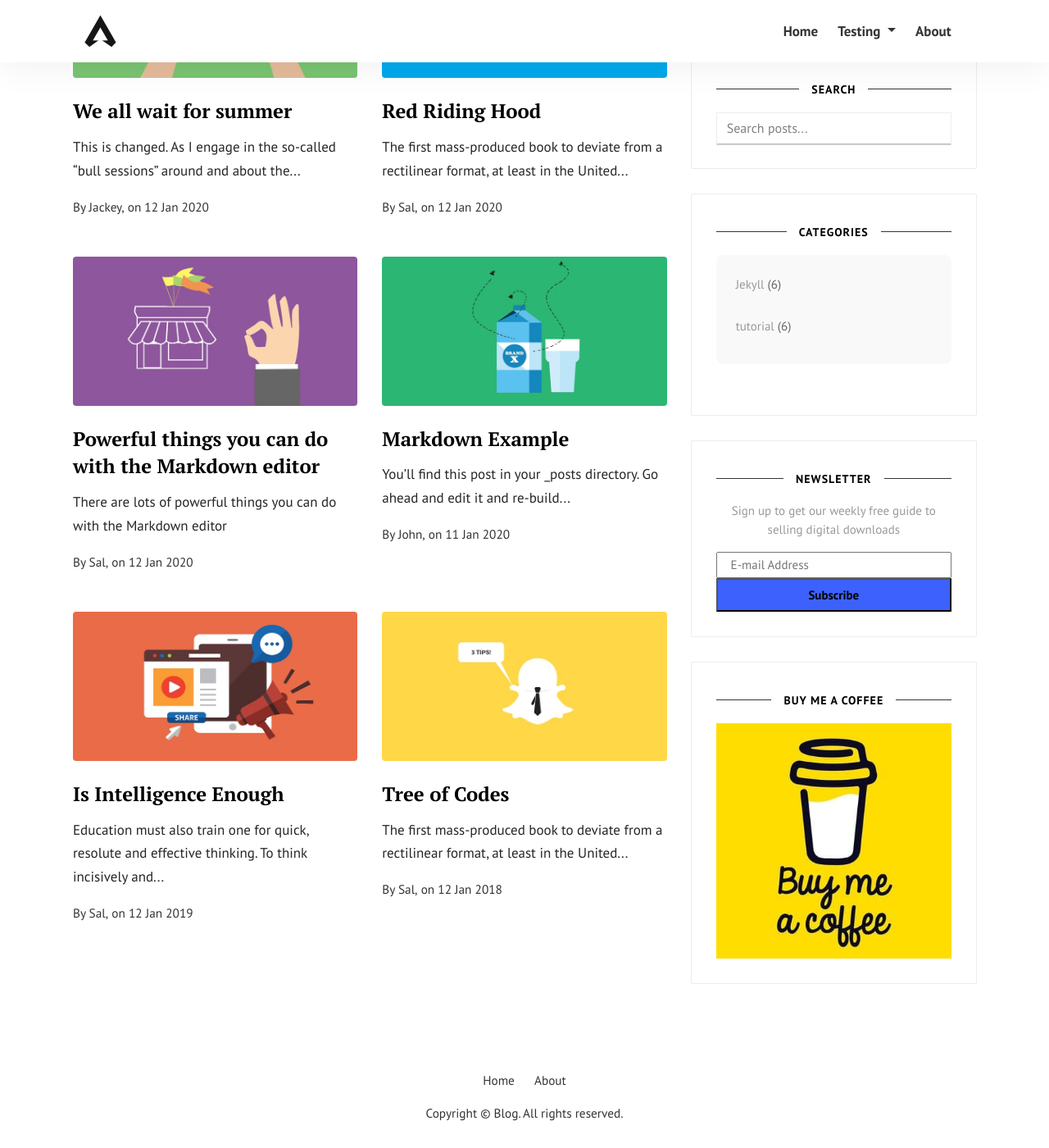
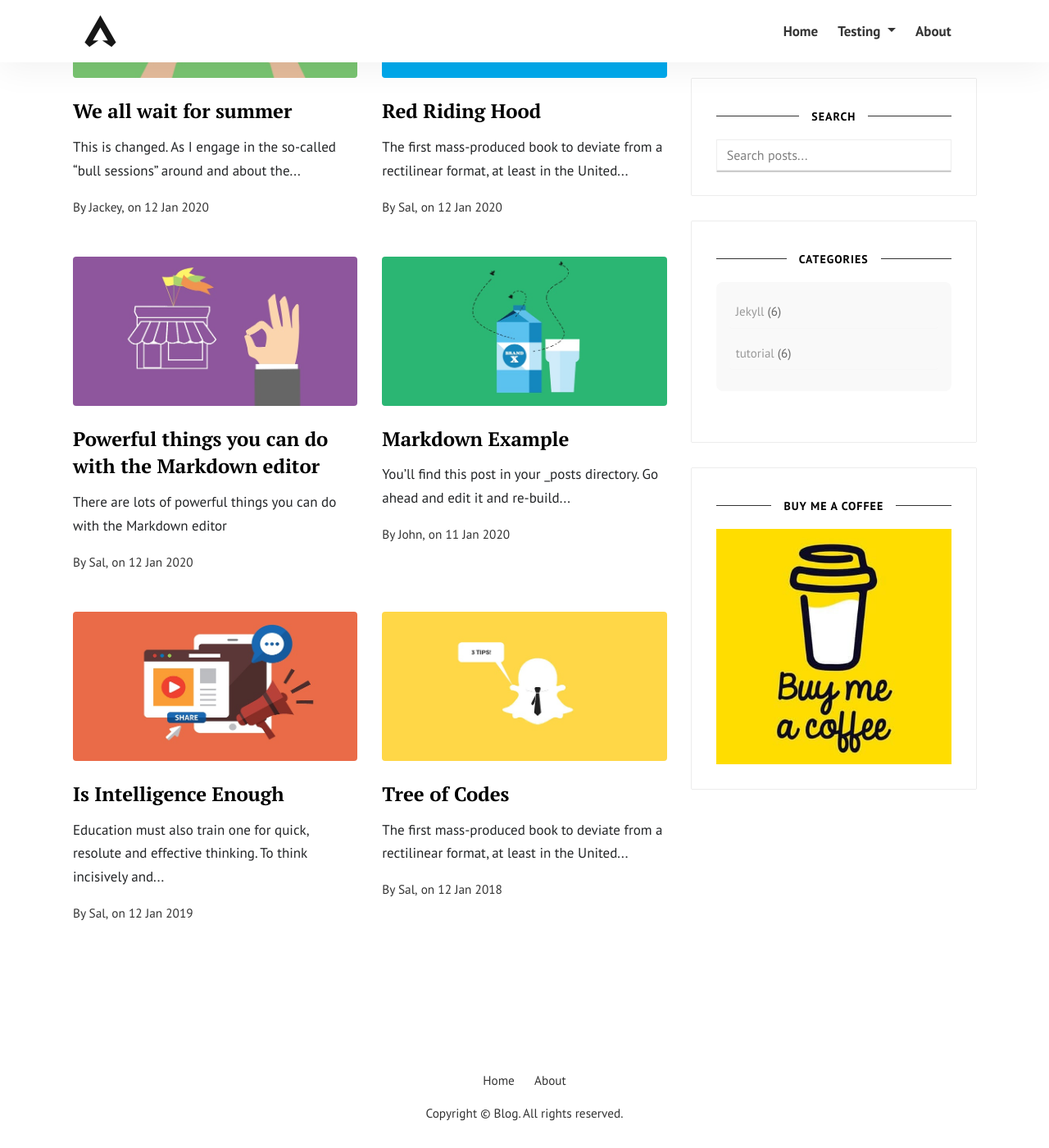
Before and after one commit to ltphuong/ltphuong.github.io, a Jekyll site: the page built from index.html, in a window 1280 px wide and 1400 px high, scrolled down 799 px. Shown: the whole window at 82% size. Built offline with Jekyll 4.4.1, drawn with Linux system fonts in a browser that asks for light colours; the list of posts is cut into pages by our own code; comment, search, counter and statistics services are not loaded.

Commit message:
remove new letter out of sidebar

```diff
--- a/_includes/newsletter.html
+++ /dev/null
@@ -1,28 +0,0 @@
-<!-- Go to your Mailchimp account/Lists/Sign Up Forms/Embedded forms and replace the code below with your own  -->
-
-<!-- Begin MailChimp Signup Form -->
-<link href="//cdn-images.mailchimp.com/embedcode/classic-10_7.css" rel="stylesheet" type="text/css">
-<style type="text/css">
-	#mc_embed_signup{background:#fff; clear:left; }
-	/* Add your own MailChimp form style overrides in your site stylesheet or in this style block.
-	   We recommend moving this block and the preceding CSS link to the HEAD of your HTML file. */
-</style>
-<div id="mc_embed_signup">
-<form action="https://wowthemes.us11.list-manage.com/subscribe/post?u=8aeb20a530e124561927d3bd8&amp;id=8c3d2d214b" method="post" id="mc-embedded-subscribe-form" name="mc-embedded-subscribe-form" class="validate" target="_blank" novalidate>
-	<div id="mc_embed_signup_scroll">
-	<h2>Sign up to get our weekly free guide to selling digital downloads</h2>
-
-<div class="mc-field-group">
-	<input type="email" value="" name="EMAIL" class="required email" id="mce-EMAIL" placeholder="E-mail Address">
-</div>
-	<div id="mce-responses" class="clear">
-		<div class="response" id="mce-error-response" style="display:none"></div>
-		<div class="response" id="mce-success-response" style="display:none"></div>
-	</div>    <!-- real people should not fill this in and expect good things - do not remove this or risk form bot signups-->
-	<div style="position: absolute; left: -5000px;" aria-hidden="true"><input type="text" name="b_8aeb20a530e124561927d3bd8_8c3d2d214b" tabindex="-1" value=""></div>
-	<div class="clear"><input type="submit" value="Subscribe" name="subscribe" id="mc-embedded-subscribe" class="button"></div>
-	</div>
-</form>
-</div>
-<script type='text/javascript' src='//s3.amazonaws.com/downloads.mailchimp.com/js/mc-validate.js'></script><script type='text/javascript'>(function($) {window.fnames = new Array(); window.ftypes = new Array();fnames[0]='EMAIL';ftypes[0]='email';fnames[3]='MMERGE3';ftypes[3]='text';fnames[1]='MMERGE1';ftypes[1]='text';fnames[2]='MMERGE2';ftypes[2]='text';fnames[4]='MMERGE4';ftypes[4]='text';fnames[5]='MMERGE5';ftypes[5]='text';}(jQuery));var $mcj = jQuery.noConflict(true);</script>
-<!--End mc_embed_signup-->
--- a/_includes/sidebar.html
+++ b/_includes/sidebar.html
@@ -8,10 +8,6 @@
         {% include categorylist.html %}
     </div>
     <div class="sidebar-section">
-        <h5><span>Newsletter</span></h5>
-        {% include newsletter.html %}
-    </div>
-    <div class="sidebar-section">
         <h5><span>Buy Me A Coffee </span></h5>
 		<a href="https://me.momo.vn/X5IouliqfBTzfdseU6TV" target="_blank">
 			<img src="{{site.baseurl}}/assets/images/coffee.jpg">
```
